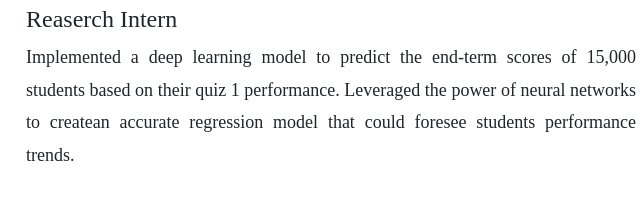
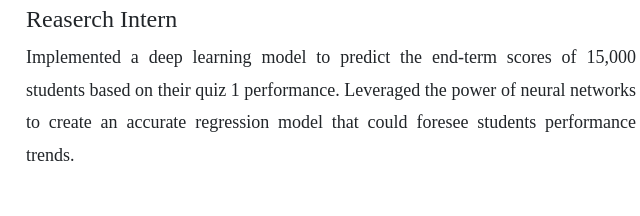
Before and after one commit to rrohnyy02/portfolio, a plain HTML site: page Internships.html in a window 1280 px wide. Shown: the part 467-683 px from the top of the page, 309-949 px from the left. Drawn offline with nearby package versions, Linux system fonts and the light colour scheme.

Commit message:
Your commit message here

```diff
--- a/Internships.html
+++ b/Internships.html
@@ -87,7 +87,7 @@
 
                 <div ><h2 style="color: red;"> IIT Madras </h2>
                     <h4> Reaserch Intern</h4>
-                    <p> Implemented a deep learning model to predict the end-term scores of 15,000 students based on their quiz 1 performance. Leveraged the power of neural networks to createan accurate regression model that could foresee students performance trends. </p>
+                    <p> Implemented a deep learning model to predict the end-term scores of 15,000 students based on their quiz 1 performance. Leveraged the power of neural networks to create an accurate regression model that could foresee students performance trends. </p>
 
                 </div>
                 <br>
```
